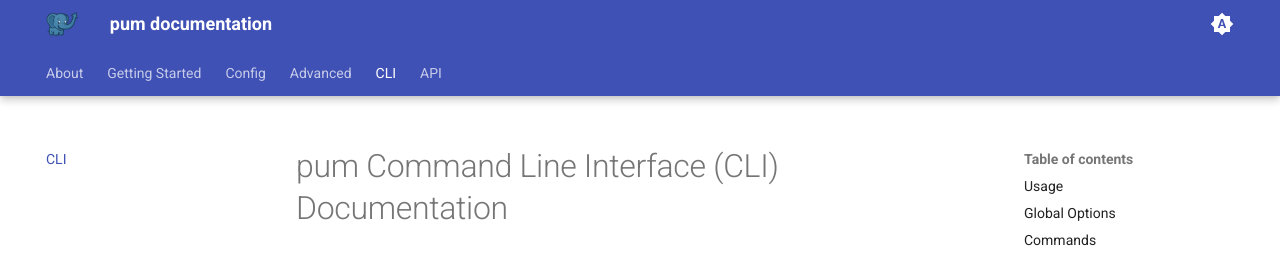
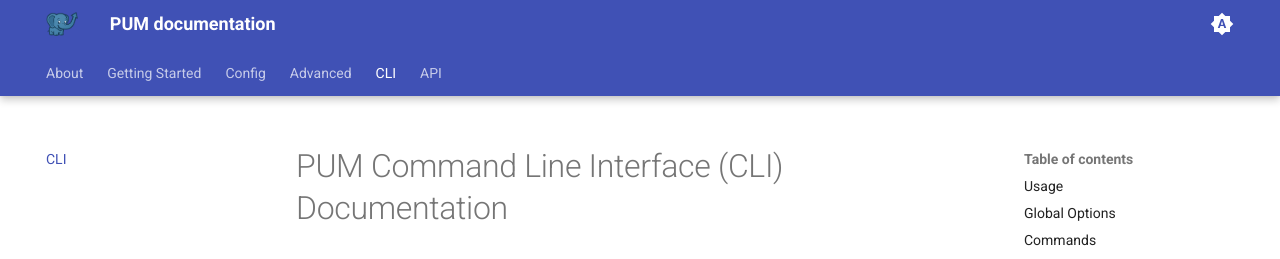
Before and after one commit to opengisch/pum, an MkDocs documentation site: the page built from docs/docs/cli.md, in a window 1280 px wide and 900 px high. Shown: the top 259 px of the window. Built offline with MkDocs 1.6.1 and Material for MkDocs 9.7.7, drawn with Linux system fonts in a browser that asks for light colours.

Commit message:
case coherence

```diff
--- a/docs/docs/cli.md
+++ b/docs/docs/cli.md
@@ -1,4 +1,4 @@
-# pum Command Line Interface (CLI) Documentation
+# PUM Command Line Interface (CLI) Documentation
 
 `pum` is a command-line tool for managing PostgreSQL schema migrations, upgrades, and checks.
 
--- a/docs/mkdocs.yml
+++ b/docs/mkdocs.yml
@@ -1,4 +1,4 @@
-site_name: pum documentation
+site_name: PUM documentation
 
 theme:
   name: "material"
```
